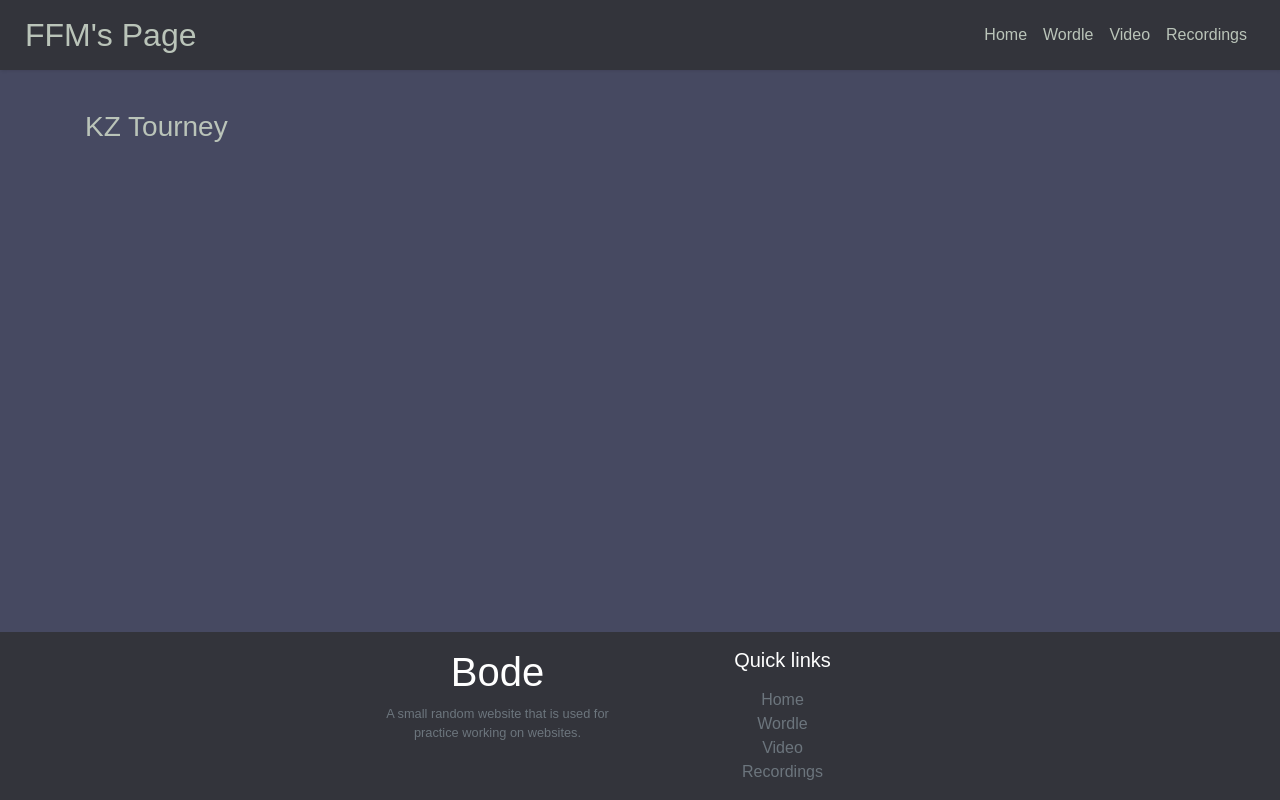
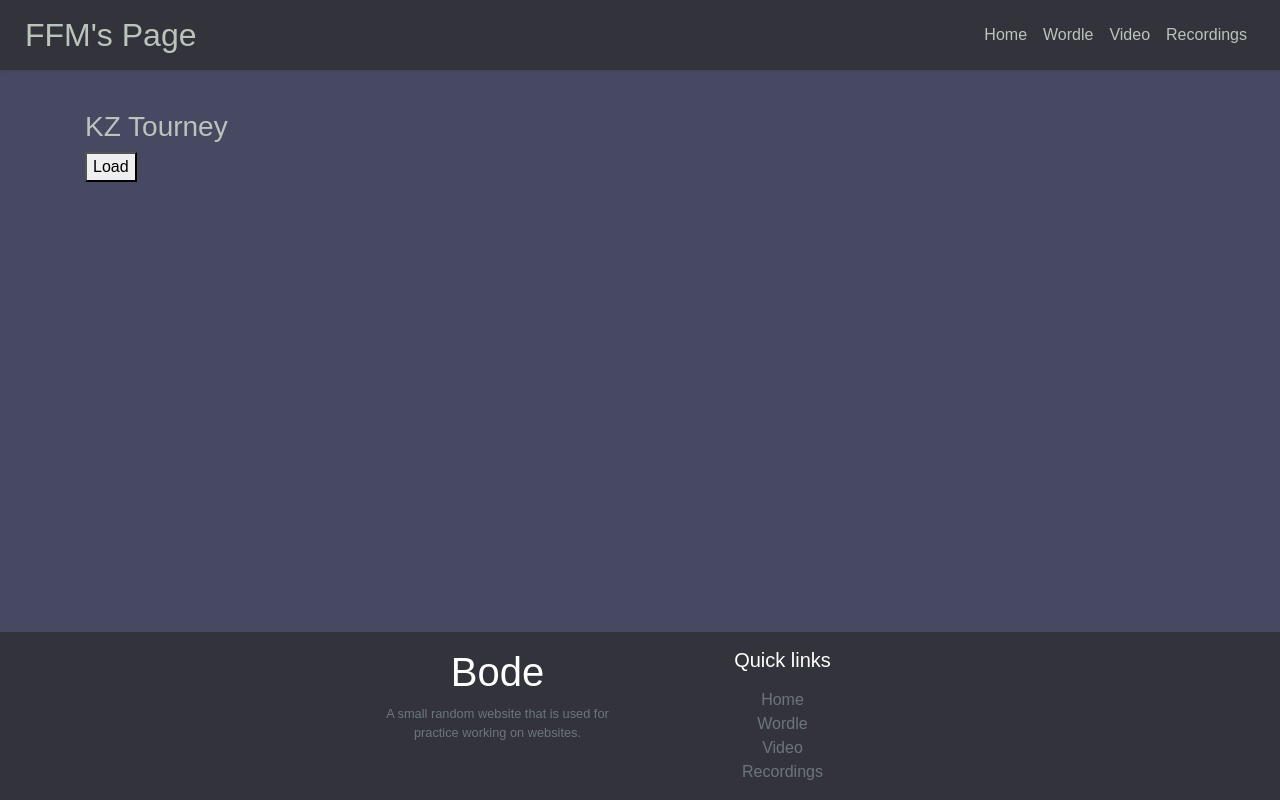
Before and after one commit to bodechristian/bodechristian.github.io, a React (Create React App) app: page /kztourney in a window 1280 px wide. Built offline with nearby package versions, Linux system fonts and the light colour scheme; the HTML template or start-up script is replaced by a standard one.

Commit message:
correctly loads and filters times and displays them

```diff
--- a/src/pages/KZTourney.jsx
+++ b/src/pages/KZTourney.jsx
@@ -1,9 +1,48 @@
 import React from 'react';
+import { useEffect, useState } from 'react';
 
 const KZTourney = () => {
+    var maps = ["kz_twiivo", "kz_antiquity", "kz_village", "kz_woodstock_v2", "kz_terablock",
+                "kz_bacho", "kz_dam", "kz_summercliff2_go", "kz_cdr_myst", "kz_hellinashop",
+                "kz_arrebol", "kz_megalodon", "kz_camembert", "kz_module", "kz_forchi",
+                "kz_dzy_reach_v2", "kz_haste", "kz_shark_gc", "kz_lume", "kz_mandelbrot",
+                "kz_okaychamp", "kzpro_gull_pidr_reborn", "kz_hitech", "kz_techtonic_v2_ldr", "bkz_apricity_v3"]
+    const [times, setTimes] = useState([]); // [{name1: [{map:kz_a, time:5...}, {...}, ...]}, {name2: ...}, ...]
+
+    useEffect(() => {
+        console.log("suh");
+    }, [])
+
+    function convTime(time) {
+        var m = 0;
+        var s = (time % 60).toFixed(3);
+        if(time > 60) { m = Math.floor(time/60)}
+        return m==0 ? time : String(m) + ":" + ('000000'+s).slice(-6);
+    }
+
+    function loadTimes() {
+        var player_id = "STEAM_1:0:18890328"
+        var requestURL = 'https://kztimerglobal.com/api/v2/records/top/recent?steam_id='+player_id+'&has_teleports=false&tickrate=128&stage=0&modes_list_string=kz_timer&limit=1000';
+        fetch(requestURL)
+            .then(response => response.json())
+            .then(data => data.filter(el => maps.includes(el["map_name"])))
+            .then(data => setTimes([...times, {[player_id]: data}]));
+        console.log(times);
+        return requestURL;
+    }
+
     return (
         <div>
             <h3>KZ Tourney</h3>
+            <button onClick={() => loadTimes()}>Load</button>
+            {times.map(el => (
+                <div>
+                    {console.log(Object.keys(el)[0])}
+                    {Object.values(el)[0].map(sing => (
+                        <h5>{sing.map_name}: {convTime(sing.time)}</h5>
+                    ))}
+                </div>
+            ))}
         </div>
     );
 };
```
